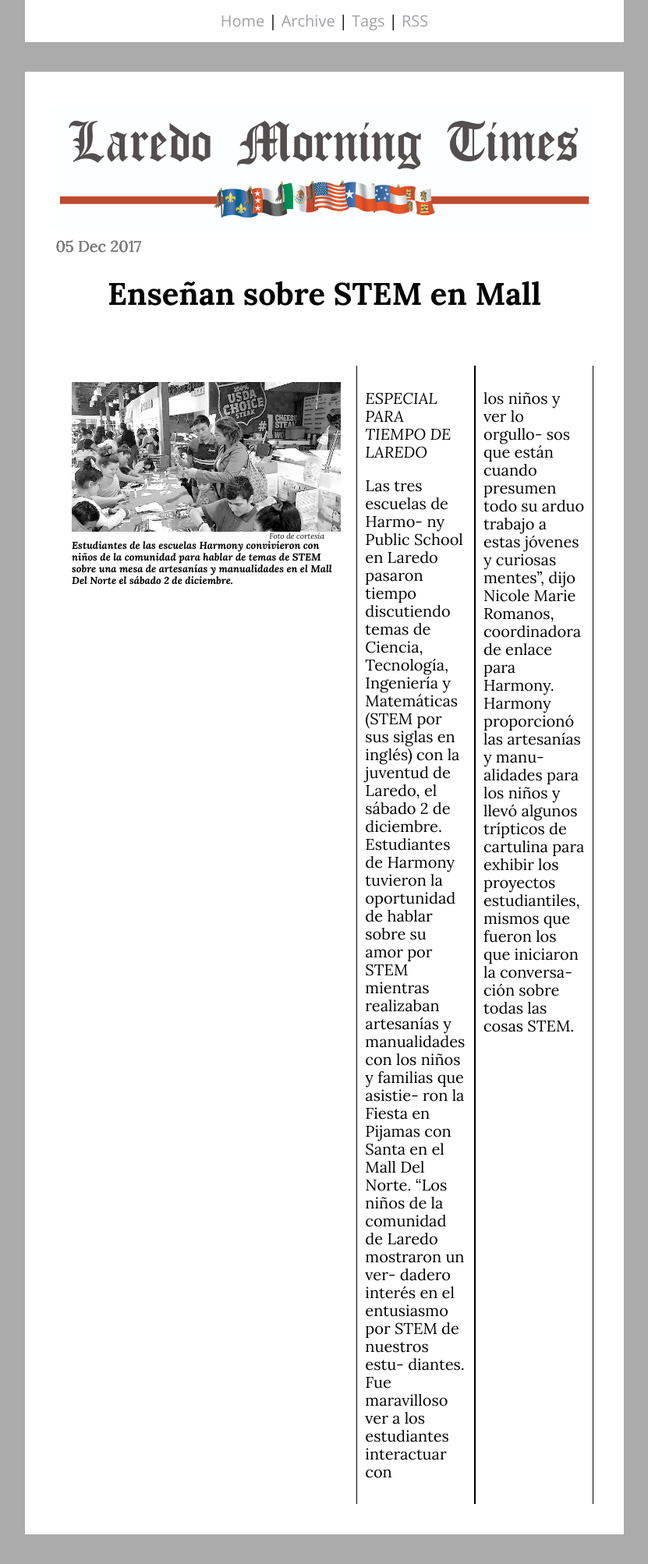
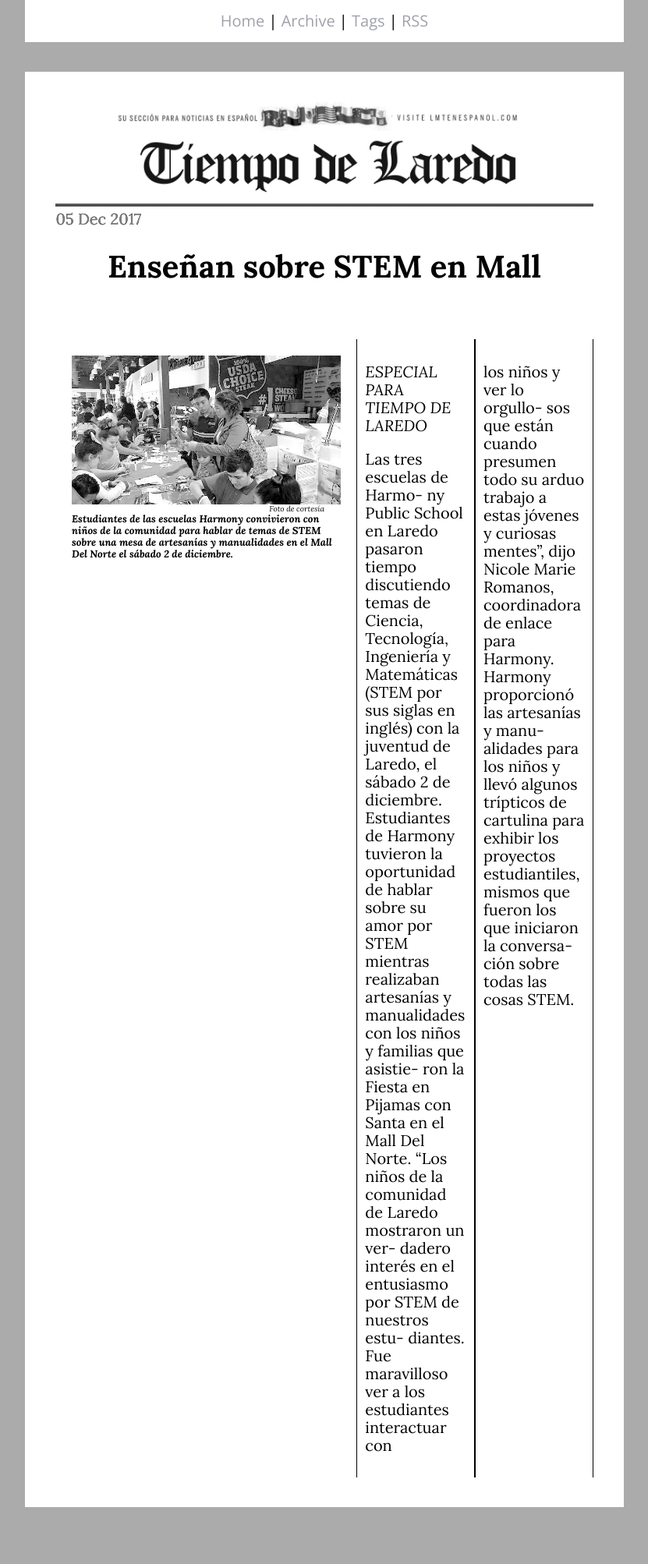
Before and after one commit to HSELaredoIT/HarmonyintheNews, a Jekyll site: the page built from _posts/2018-09-06-ense-an-sobre-stem-en-mall.md, in a window 1280 px wide. Shown: the whole page at 78% size, without its empty margins (224-1055 px from the left). Built offline with Jekyll 4.4.1, drawn with Linux system fonts in a browser that asks for light colours; after the commit the page ends 1972 px from its top, so only the background shows below that.

Commit message:
add spanish

```diff
--- a/_layouts/post.html
+++ b/_layouts/post.html
@@ -3,7 +3,13 @@
 ---
 
 <article class="block article">
+
+  {% if page.language == "es" %}
+  <img src="{{ site.url }}{{ site.baseurl }}/assets/tiempo-de-laredo.png" alt="logo">
+  {% else %}
   <img src="{{ site.url }}{{ site.baseurl }}/assets/brand_laredo_logo_download.jpeg" alt="logo">
+  {% endif %}
+
   <time datetime="{{ page.date | date_to_xmlschema }}" class="by-line">{{ page.date | date_to_string }}</time>
   <div align="center">
     <h1> {{ page.title }} </h1>
```
Also changed, not shown: _posts/2018-09-05-harmony-schools-enrollment-lottery.md (+1 -0 lines), _posts/2018-09-05-ribbon-cutting-held-for-third-campus.md (+1 -0 lines), _posts/2018-09-06-ense-an-sobre-stem-en-mall.md (+1 -0 lines), assets/tiempo-de-laredo.png (added).
